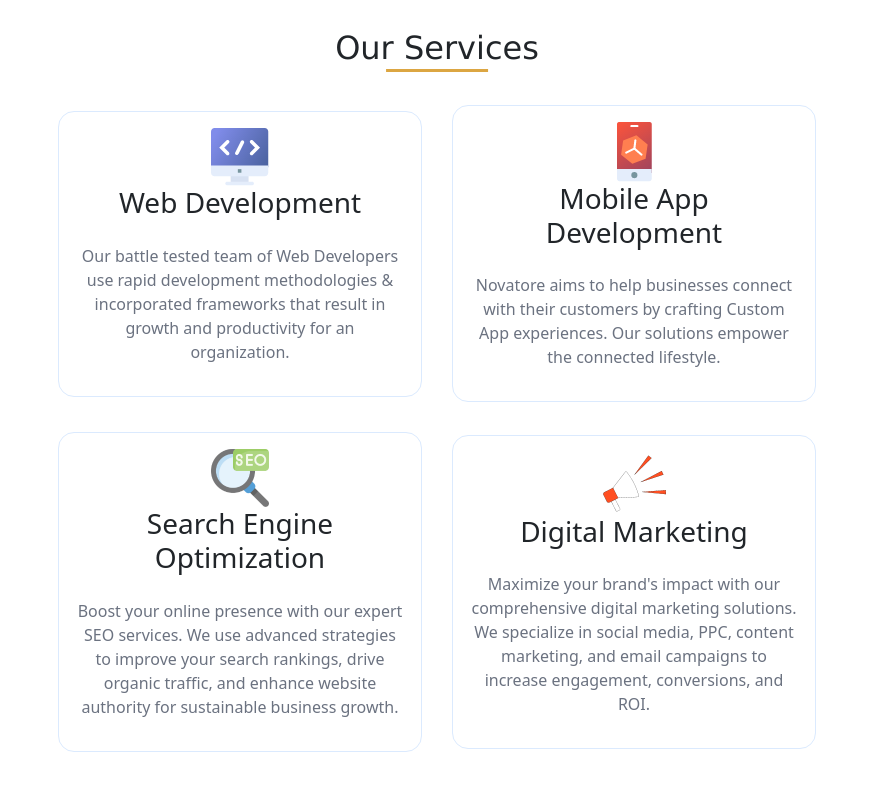
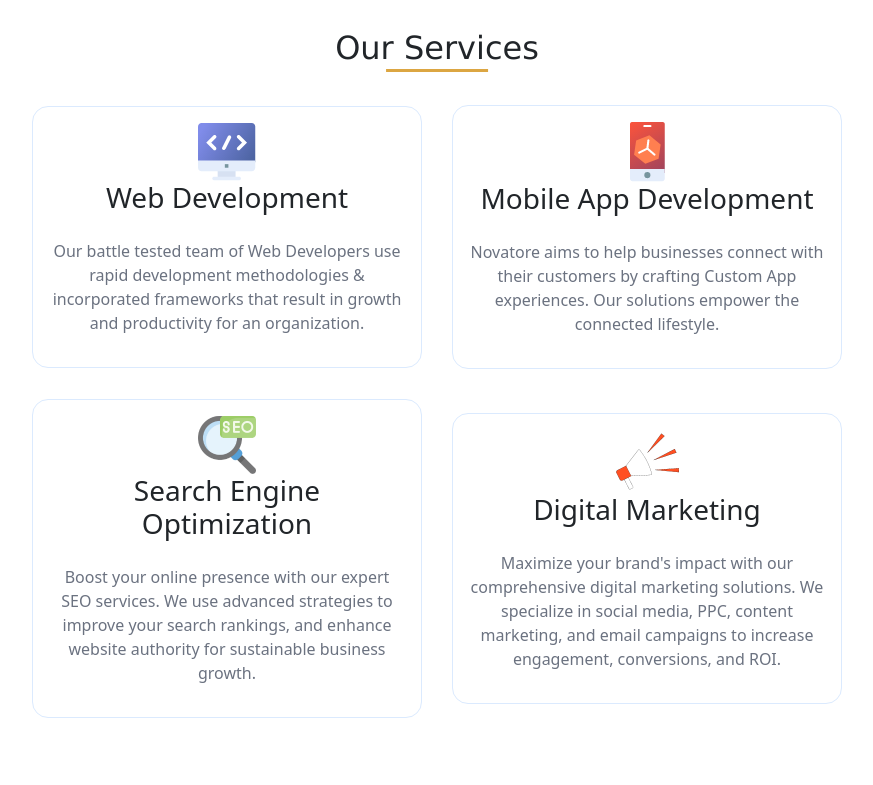
Before and after one commit to Softmark-sol/Softmark-Solutions-Frontend, a React (Create React App) app: page / in a window 1280 px wide. Shown: the part 495-1280 px from the top of the page, without its empty margins (203-1076 px from the left). Built offline with nearby package versions, Linux system fonts and the light colour scheme.

Commit message:
Update Cards

```diff
--- a/src/components/Cards.jsx
+++ b/src/components/Cards.jsx
@@ -21,7 +21,7 @@ const data = [
   {
     path: img3,
     title: 'Search Engine Optimization',
-    desc: "Boost your online presence with our expert SEO services. We use advanced strategies to improve your search rankings, drive organic traffic, and enhance website authority for sustainable business growth."
+    desc: "Boost your online presence with our expert SEO services. We use advanced strategies to improve your search rankings, and enhance website authority for sustainable business growth."
   },
   {
     path: img4,
--- a/src/css/Singlecard.css
+++ b/src/css/Singlecard.css
@@ -1,5 +1,5 @@
 .card {
-    max-width: 364px;
+    max-width: 390px;
     border-width: 1px;
     border-color: rgba(219, 234, 254, 1);
     border-radius: 1rem;
```
